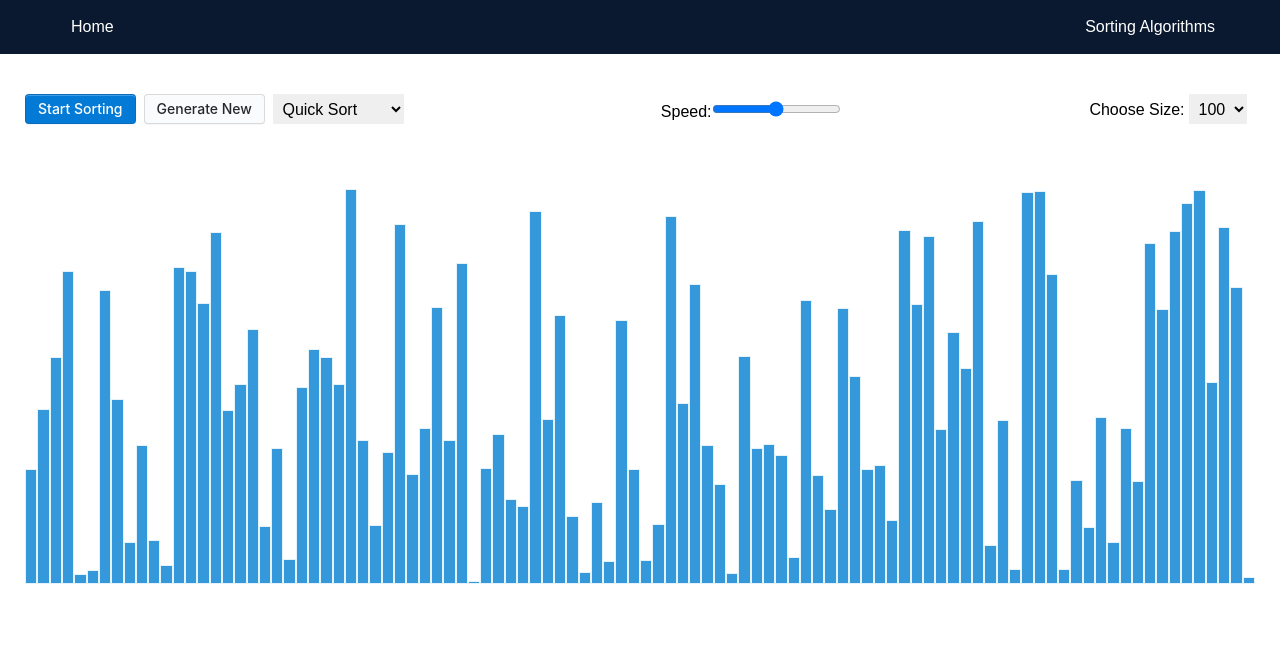
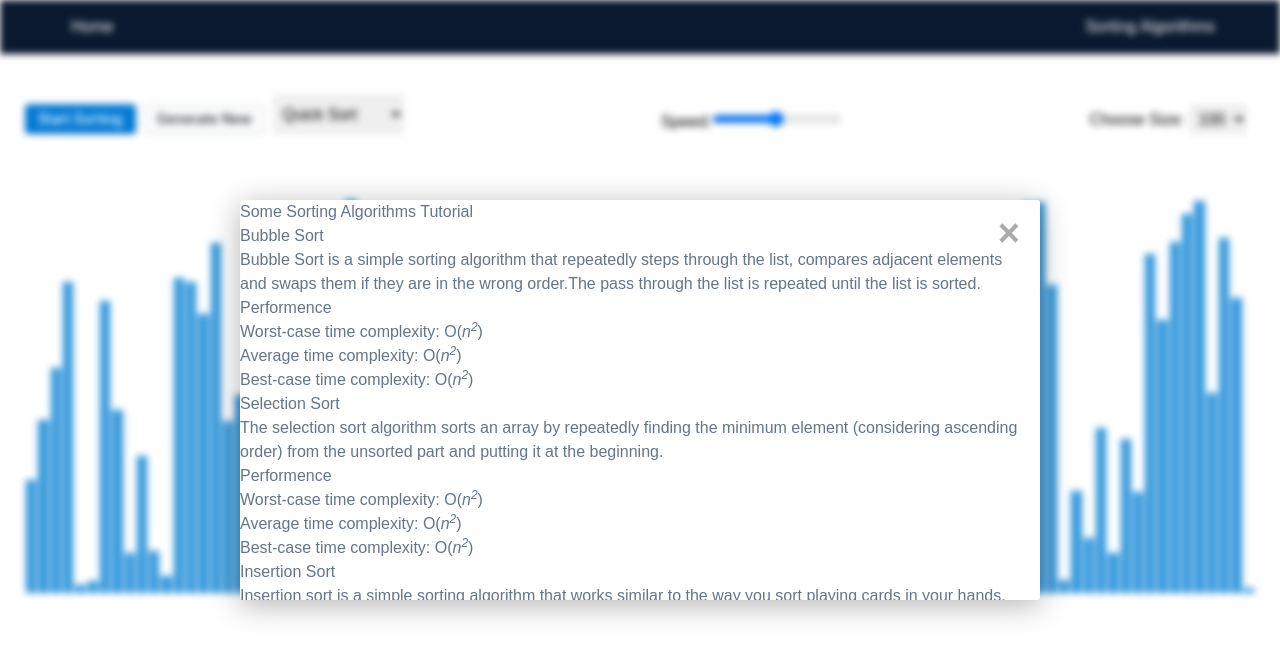
Before and after one commit to suaebahmed/algorithms-visualizer, a React (Vite) app: page /#/sorting in a window 1280 px wide. Shown: the top 658 px of the page. Built offline with nearby package versions, Linux system fonts and the light colour scheme.

Commit message:
Added Dynamic row and improved ui

```diff
--- a/package.json
+++ b/package.json
@@ -26,7 +26,7 @@
     "eslint-plugin-react-refresh": "^0.4.4",
     "postcss": "^8.4.32",
     "postcss-import": "^15.1.0",
-    "tailwindcss": "^3.3.5",
+    "tailwindcss": "^3.3.6",
     "typescript": "^5.2.2",
     "vite": "^5.0.0"
   }
--- a/src/Pages/PathfindingVS.jsx
+++ b/src/Pages/PathfindingVS.jsx
@@ -17,14 +17,22 @@ import { Button } from "../components/Btn.tsx";
 /*
 super(props);// call the super class constructor and pass in the props parameter
 */
-
-var rows = 17;
+var rows = 13;
 var cols = 31;
 
-var START_NODE_ROW = 4, START_NODE_COL = 6;
-var END_NODE_ROW = rows - 6, END_NODE_COL = cols - 6;
-var INIT_START_ROW = START_NODE_ROW, INIT_START_COL = START_NODE_COL;
-var INT_END_ROW = END_NODE_ROW, INIT_END_COL = END_NODE_COL;
+const CELL_SIZE = 30;
+const PADDING = 200;
+const MAX_ROW = Math.floor((window.innerHeight - PADDING) / CELL_SIZE);
+if (MAX_ROW > rows) rows = MAX_ROW >= 19 ? 19 : MAX_ROW; // Rows = [13, 19]
+
+var START_NODE_ROW = 4,
+  START_NODE_COL = 6;
+var END_NODE_ROW = rows - 6,
+  END_NODE_COL = cols - 6;
+var INIT_START_ROW = START_NODE_ROW,
+  INIT_START_COL = START_NODE_COL;
+var INT_END_ROW = END_NODE_ROW,
+  INIT_END_COL = END_NODE_COL;
 
 const FAST = 5;
 const AVERAGE = 15;
@@ -41,7 +49,6 @@ function App() {
 
   useEffect(() => {
     gridInitialize();
-    popupClickHandle();
   }, []);
 
   const gridInitialize = () => {
@@ -272,20 +279,13 @@ function App() {
       END_NODE_COL = c;
     }
   };
-  const popupClickHandle = () => {
-    var blur = document.getElementById("Container-blur");
-    blur.classList.toggle("active");
-    var popup = document.getElementById("popup");
-    popup.classList.toggle("unActive");
-  };
+
+  console.log(window.innerHeight, MAX_ROW, rows);
 
   return (
     <>
-      <Modal
-        style={{ border: "1px solid #334155", paddingBottom: "20px" }}
-        popupClickHandle={popupClickHandle}
-      >
-        <h3 style={{ color: "#334155", textAlign: "center" }}>
+      <Modal className="border border-slate-600">
+        <h3 className="text-xl text-slate-800 text-center mb-3">
           Video Tutorial
         </h3>
         <div style={{ display: "flex", justifyContent: "center" }}>
@@ -298,7 +298,7 @@ function App() {
         </div>
       </Modal>
 
-      <div id="Container-blur">
+      <div id="Container-blur" className="active">
         <Navbar msg="Path Finder Visualizer"></Navbar>
         <div className="path-container">
           <div className="path-header mb-4">
@@ -311,7 +311,7 @@ function App() {
                   // isBgColor
                 />
                 <select
-                    className="my-drop-down"
+                  className="form-select"
                   value={pathID}
                   onChange={(e) => {
                     setPathID(parseInt(e.target.value));
@@ -346,7 +346,7 @@ function App() {
             <div>
               <div className="flex justify-end my-[12px] gap-3">
                 <select
-                  className="my-drop-down"
+                  className="form-select"
                   value={mazeID}
                   onChange={(e) => {
                     setMazeID(parseInt(e.target.value));
--- a/src/Pages/Sorting.jsx
+++ b/src/Pages/Sorting.jsx
@@ -283,22 +283,19 @@ function SortingApp() {
   return (
     <>
       {/* pop up modal */}
-      <Modal
-        style={{ border: "1px solid #334155", padding: "40px" }}
-        popupClickHandle={popupClickHandle}
-      >
+      <Modal className="border border-slate-600 px-10">
         <div style={{ marginRight: "20px", color: "#64748b" }}>
-          <h1 style={{ textAlign: "center", color: "#334155" }}>
+          <h1 className="text-2xl text-slate-700 text-center">
             Some Sorting Algorithms Tutorial
           </h1>
-          <h2 style={{ color: "#475569" }}>Bubble Sort</h2>
+          <h2 className="text-xl text-slate-600 mt-2 mb-1">Bubble Sort</h2>
           <p>
             Bubble Sort is a simple sorting algorithm that repeatedly steps
             through the list, compares adjacent elements and swaps them if they
             are in the wrong order.The pass through the list is repeated until
             the list is sorted.
           </p>
-          <h3 style={{ color: "#475569" }}>Performence</h3>
+          <h3 className="text-xl text-slate-600 mt-2 mb-1">Performence</h3>
           <ul>
             <li>
               Worst-case time complexity:{" "}
@@ -332,13 +329,13 @@ function SortingApp() {
             </li>
           </ul>
 
-          <h2 style={{ color: "#475569" }}>Selection Sort</h2>
+          <h2 className="text-xl text-slate-600 mt-2 mb-1">Selection Sort</h2>
           <p>
             The selection sort algorithm sorts an array by repeatedly finding
             the minimum element (considering ascending order) from the unsorted
             part and putting it at the beginning.
           </p>
-          <h3 style={{ color: "#475569" }}>Performence</h3>
+          <h3 className="text-xl text-slate-600 mt-2 mb-1">Performence</h3>
           <ul>
             <li>
               Worst-case time complexity:{" "}
@@ -372,7 +369,7 @@ function SortingApp() {
             </li>
           </ul>
 
-          <h2 style={{ color: "#475569" }}>Insertion Sort</h2>
+          <h2 className="text-xl text-slate-600 mt-2 mb-1">Insertion Sort</h2>
           <p>
             Insertion sort is a simple sorting algorithm that works similar to
             the way you sort playing cards in your hands. The array is virtually
@@ -380,7 +377,7 @@ function SortingApp() {
             part are picked and placed at the correct position in the sorted
             part.
           </p>
-          <h3 style={{ color: "#475569" }}>Performence</h3>
+          <h3 className="text-xl text-slate-600 mt-2 mb-1">Performence</h3>
           <ul>
             <li>
               Worst-case time complexity:{" "}
@@ -410,14 +407,14 @@ function SortingApp() {
             </li>
           </ul>
 
-          <h2 style={{ color: "#475569" }}>Quick Sort</h2>
+          <h2 className="text-xl text-slate-600 mt-2 mb-1">Quick Sort</h2>
           <p>
             QuickSort is a Divide and Conquer algorithm. It picks an element as
             a pivot and partitions the given array around the picked pivot.
             There are many different versions of quickSort that pick pivot in
             different ways.
           </p>
-          <ul>
+          <ul className="mt-2 mb-4 ml-2 list-disc list-inside">
             <li>Always pick the first element as a pivot.</li>
             <li>Always pick the last element as a pivot</li>
             <li>Pick a random element as a pivot.</li>
@@ -431,7 +428,7 @@ function SortingApp() {
             elements (greater than x) after x. All this should be done in linear
             time.
           </p>
-          <h3 style={{ color: "#475569" }}>Performence</h3>
+          <h3 className="text-xl text-slate-600 mt-2 mb-1">Performence</h3>
           <ul>
             <li>
               Worst-case time complexity:{" "}
@@ -457,13 +454,13 @@ function SortingApp() {
             </li>
           </ul>
 
-          <h2 style={{ color: "#475569" }}>Merge Sort</h2>
+          <h2 className="text-xl text-slate-600 mt-2 mb-1">Merge Sort</h2>
           <p>
             Merge Sort is an efficient, stable sorting algorithm that makes use
             of the divide and conquer strategy. Conceptually the algorithm works
             as follows:
           </p>
-          <ol>
+          <ol className="list-decimal list-inside mt-2">
             <li>
               Divide the unsorted list into n sublists, each containing one
               element(a list of one element is considered sorted)
@@ -473,7 +470,7 @@ function SortingApp() {
               there is only one sublist remaining. This will be the sorted list.
             </li>
           </ol>
-          <h3 style={{ color: "#475569" }}>Performence</h3>
+          <h3 className="text-xl text-slate-600 mt-2 mb-1">Performence</h3>
           <ul>
             <li>
               Worst-case time complexity:{" "}
@@ -497,7 +494,7 @@ function SortingApp() {
         </div>
       </Modal>
 
-      <div id="Container-blur">
+      <div id="Container-blur" className="active">
         <Navbar msg="Sorting Algorithms"></Navbar>
         <div className="sorting-continer">
           <div className="Btn-Wrap">
--- a/src/components/Modal.jsx
+++ b/src/components/Modal.jsx
@@ -1,14 +1,20 @@
-import React from "react";
+import React, { useState } from "react";
 import "../styles/modal.css";
 
 function Modal(props) {
-  const { popupClickHandle, style } = props;
+  const [isOpen, setIsOpen] = useState(true);
+  const clickHandler = () => {
+    setIsOpen(!isOpen);
+    var blur = document.getElementById("Container-blur");
+    blur.classList.remove("active");
+  };
+
   return (
-    <div style={style} id="popup" className="unActive">
-      <span onClick={popupClickHandle} className="close">
+    <div id="popup" className={isOpen ? `${props.className}` : `unActive`}>
+      <span onClick={clickHandler} className="close">
         &times;
       </span>
-      <div className="modal-container">{props.children}</div>
+      <div className="modal-container pt-4 px-4">{props.children}</div>
     </div>
   );
 }
--- a/src/index.css
+++ b/src/index.css
@@ -2,18 +2,14 @@
 @tailwind components;
 @tailwind utilities;
 
-@layer components {
-  /* .btn {
-    @apply inline-flex items-center justify-center px-4 py-2 border border-transparent text-base leading-6 font-medium rounded-md text-white bg-primary-600 hover:bg-primary-500 focus:outline-none focus:border-primary-700 focus:shadow-outline-primary active:bg-primary-700 transition ease-in-out duration-150;
-  } */
-
-  /* .form-input,
+@layer ccomponents {
+  .form-input,
   .form-textarea,
   .form-multiselect,
   .form-select,
   .form-checkbox,
   .form-radio {
-    @apply border bg-white text-sm text-slate-800;
+    @apply border bg-white text-sm text-slate-800 !important;
   }
 
   .form-input,
@@ -21,20 +17,20 @@
   .form-multiselect,
   .form-select,
   .form-checkbox {
-    @apply rounded;
+    @apply rounded !important;
   }
 
   .form-input,
   .form-textarea,
   .form-multiselect,
   .form-select {
-    @apply focus:border-primary-300 border-slate-200 py-2 px-3 leading-5 shadow-sm hover:border-slate-300;
+    @apply focus:border-blue-300 border-slate-300 py-2 px-3 leading-5 shadow-sm hover:border-slate-300 !important;
   }
 
   .form-input,
   .form-textarea {
     @apply placeholder-slate-400;
-  } */
+  }
 }
 
 html,
--- a/src/styles/modal.css
+++ b/src/styles/modal.css
@@ -23,19 +23,19 @@
 /* animation effects */
 .unActive {
   top: 25% !important;
-  transition: 500ms;
-  visibility: hidden;
-  opacity: 0;
+  transition: 500ms ease-in-out !important;
+  visibility: hidden !important;
+  opacity: 0 !important;
 }
 
 /* close button */
 .close {
   position: absolute;
-  top: 10px;
+  top: 5px;
   right: 20px;
   color: #aaa;
   float: right;
-  font-size: 40px;
+  font-size: 38px;
   font-weight: bold;
 }
 .close:hover,
```
Also changed, not shown: src/main.tsx (+8 -8 lines), 1 other file (tests, documents, lock files or other folders). Lines whose indentation alone changed are shown as unchanged.
